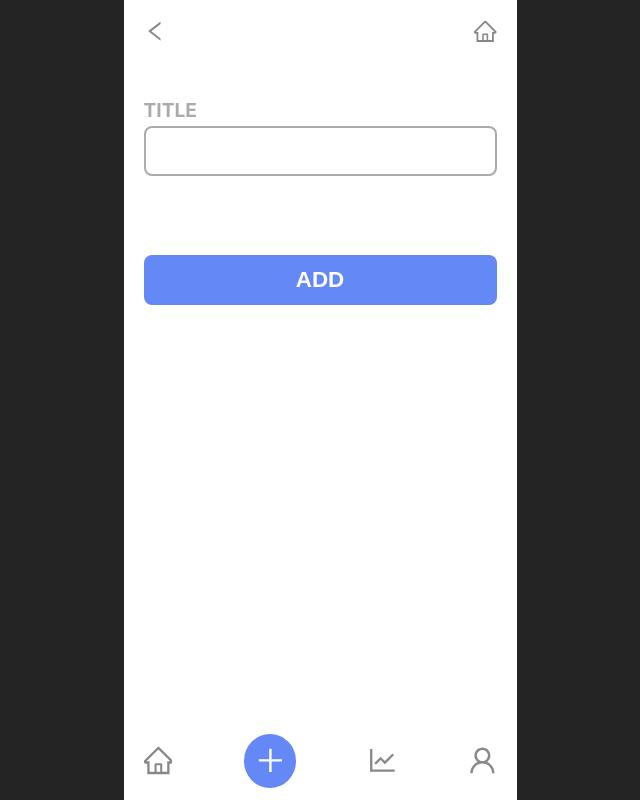
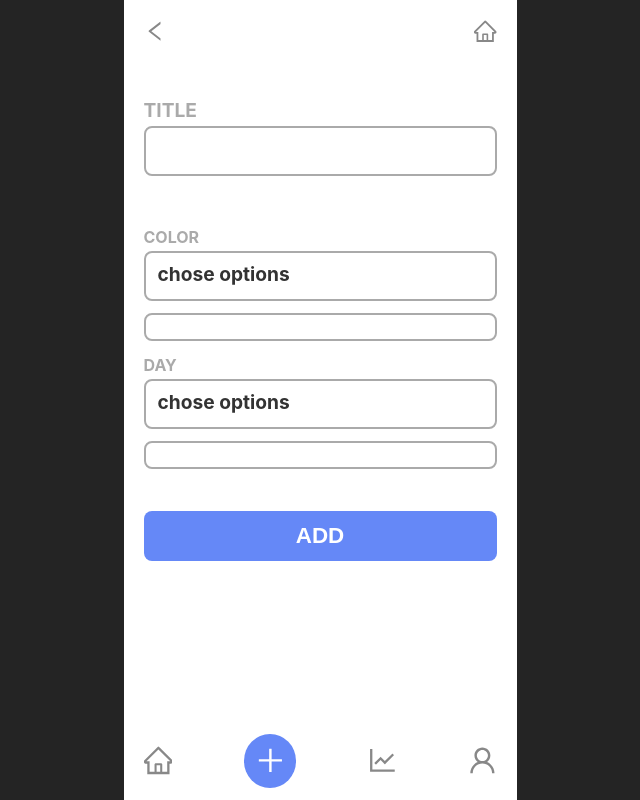
Before and after one commit to helloworld442/todo-list-project, a React (Vite) app: page /write in a window 1280 px wide. Shown: the whole page, without its empty margins (320-960 px from the left). Built offline with nearby package versions, Linux system fonts and the light colour scheme.

Commit message:
feat : feat select design #13

```diff
--- a/src/features/todo/component/TodoForm.jsx
+++ b/src/features/todo/component/TodoForm.jsx
@@ -1,10 +1,12 @@
 import "./TodoForm.scss";
-import { Button, Input } from "../../ui";
+import { Button, Input, Select } from "../../ui";
 
 const TodoForm = () => {
   return (
     <form className="todoform">
       <Input type="text" name="title" />
+      <Select name="color" />
+      <Select name="day" />
       <Button>ADD</Button>
     </form>
   );
--- a/src/features/ui/index.js
+++ b/src/features/ui/index.js
@@ -3,3 +3,4 @@ export * from "./header/Header";
 export * from "./footer/Footer";
 export * from "./input/Input";
 export * from "./button/Button";
+export * from "./select/Select";
--- /dev/null
+++ b/src/features/ui/select/Select.jsx
@@ -0,0 +1,22 @@
+import classNames from "classnames";
+import "./Select.scss";
+
+const selectDict = {
+  color: "COLOR",
+  day: "DAY",
+};
+
+const Select = ({ name, options, value, error, onChange }) => {
+  return (
+    <div className="select-box">
+      <label className="select-label">{selectDict[name]}</label>
+      <span className={classNames("select-trigger", { error })}>{value || "chose options"}</span>
+      <ul className="select-list">
+        <li className="select-item"></li>
+      </ul>
+      <span className="select-error">{error}</span>
+    </div>
+  );
+};
+
+export { Select };
--- /dev/null
+++ b/src/features/ui/select/Select.scss
@@ -0,0 +1,60 @@
+.select-box {
+  position: relative;
+  width: 100%;
+  height: 80px;
+  padding: 24px 0;
+}
+
+.select-label {
+  font-size: 1rem;
+  font-weight: bold;
+  color: #aaa;
+}
+
+.select-trigger {
+  display: block;
+  width: 100%;
+  height: 50px;
+  padding: 12px;
+  margin: 6px 0;
+  box-sizing: border-box;
+  border: 2px solid #aaa;
+  border-radius: 8px;
+  outline: none;
+  font-size: 1.2rem;
+  font-weight: bold;
+  color: #333;
+  cursor: pointer;
+}
+
+.select-list {
+  position: absolute;
+  width: 100%;
+  padding: 12px;
+  margin: 6px 0;
+  box-sizing: border-box;
+  border: 2px solid #aaa;
+  border-radius: 8px;
+  background: #fff;
+  display: flex;
+  flex-direction: column;
+  gap: 10px;
+  cursor: pointer;
+  z-index: 100;
+}
+
+.select-item {
+  width: 100px;
+  font-size: 1.2rem;
+  font-weight: bold;
+  cursor: pointer;
+}
+
+.select-error {
+  position: absolute;
+  bottom: 6px;
+  left: 0;
+  font-size: 0.8rem;
+  font-weight: 550;
+  color: red;
+}
```
